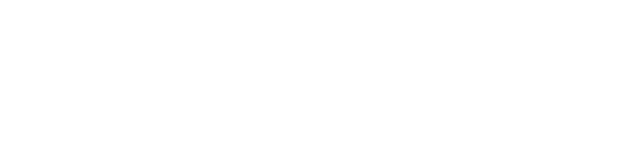
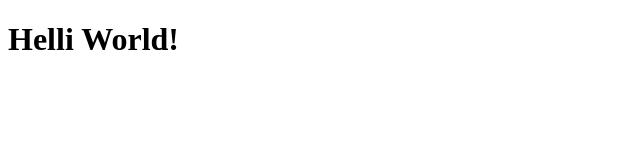
Before and after one commit to faridreamingdua/faridreaming-git-test, a plain HTML site: page index.html in a window 1280 px wide. Shown: the whole page, without its empty margins (0-640 px from the left). Drawn offline with Linux system fonts and the light colour scheme.

Commit message:
feat: add h1

```diff
--- a/index.html
+++ b/index.html
@@ -5,5 +5,7 @@
     <meta name="viewport" content="width=device-width, initial-scale=1.0" />
     <title></title>
   </head>
-  <body></body>
+  <body>
+    <h1>Helli World!</h1>
+  </body>
 </html>
```
